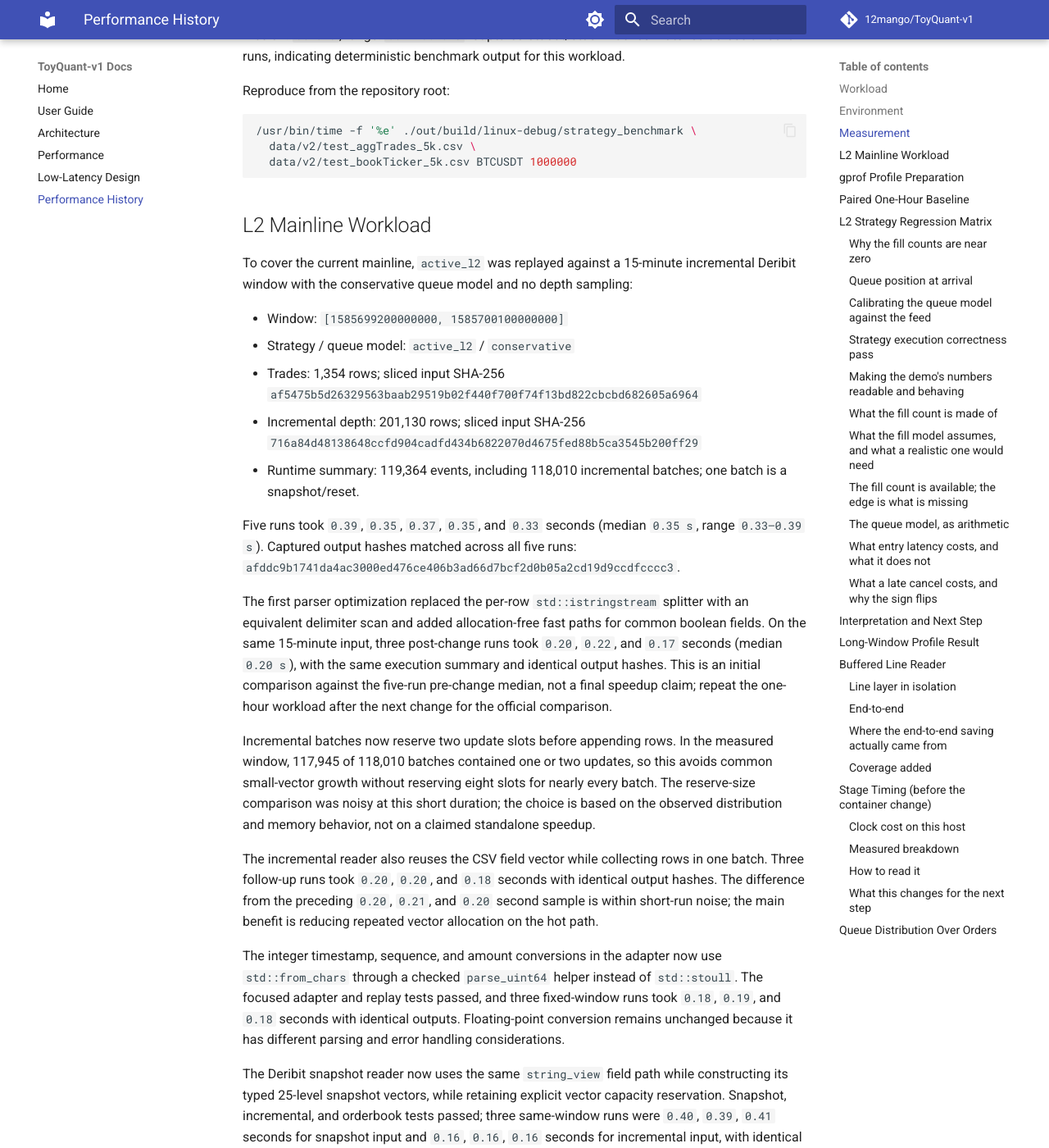
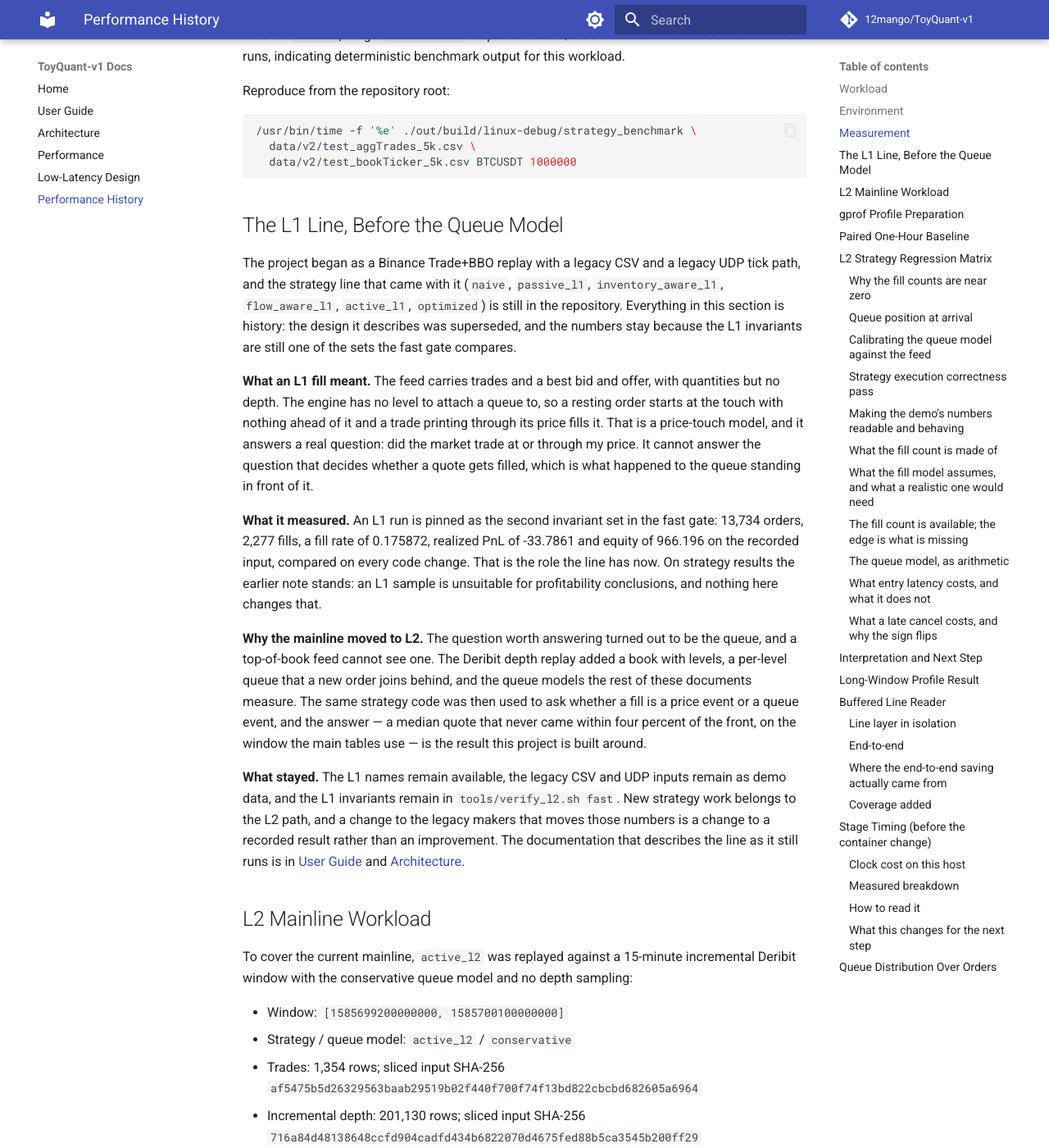
Before and after one commit to 12mango/ToyQuant-v1, an MkDocs documentation site: the page built from docs/PERFORMANCE_HISTORY.md, in a window 1280 px wide and 1400 px high, scrolled down 1868 px. Shown: the whole window at 82% size. Built offline with MkDocs 1.6.1 and Material for MkDocs 9.7.7, drawn with Linux system fonts in a browser that asks for light colours; comment, search, counter and statistics services are not loaded.

Commit message:
docs: Give the L1 line its place in the iteration history instead of a footnote

````diff
--- a/docs/PERFORMANCE_HISTORY.md
+++ b/docs/PERFORMANCE_HISTORY.md
@@ -61,6 +61,37 @@ Reproduce from the repository root:
   data/v2/test_aggTrades_5k.csv \
   data/v2/test_bookTicker_5k.csv BTCUSDT 1000000
 ```
+
+## The L1 Line, Before the Queue Model
+
+The project began as a Binance Trade+BBO replay with a legacy CSV and a legacy UDP tick path, and the strategy
+line that came with it (`naive`, `passive_l1`, `inventory_aware_l1`, `flow_aware_l1`, `active_l1`,
+`optimized`) is still in the repository. Everything in this section is history: the design it describes was
+superseded, and the numbers stay because the L1 invariants are still one of the sets the fast gate compares.
+
+**What an L1 fill meant.** The feed carries trades and a best bid and offer, with quantities but no depth. The
+engine has no level to attach a queue to, so a resting order starts at the touch with nothing ahead of it and
+a trade printing through its price fills it. That is a price-touch model, and it answers a real question: did
+the market trade at or through my price. It cannot answer the question that decides whether a quote gets
+filled, which is what happened to the queue standing in front of it.
+
+**What it measured.** An L1 run is pinned as the second invariant set in the fast gate: 13,734 orders, 2,277
+fills, a fill rate of 0.175872, realized PnL of -33.7861 and equity of 966.196 on the recorded input, compared
+on every code change. That is the role the line has now. On strategy results the earlier note stands: an L1
+sample is unsuitable for profitability conclusions, and nothing here changes that.
+
+**Why the mainline moved to L2.** The question worth answering turned out to be the queue, and a top-of-book
+feed cannot see one. The Deribit depth replay added a book with levels, a per-level queue that a new order
+joins behind, and the queue models the rest of these documents measure. The same strategy code was then used
+to ask whether a fill is a price event or a queue event, and the answer — a median quote that never came
+within four percent of the front, on the window the main tables use — is the result this project is built
+around.
+
+**What stayed.** The L1 names remain available, the legacy CSV and UDP inputs remain as demo data, and the L1
+invariants remain in `tools/verify_l2.sh fast`. New strategy work belongs to the L2 path, and a change to the
+legacy makers that moves those numbers is a change to a recorded result rather than an improvement. The
+documentation that describes the line as it still runs is in
+[User Guide](USER_GUIDE.md#current-modes) and [Architecture](ARCHITECTURE.md).
 
 ## L2 Mainline Workload
 
````
Also changed, not shown: docs/DESIGN_REVIEW.md (+6 -5 lines), docs/PERFORMANCE.md (+6 -0 lines).
